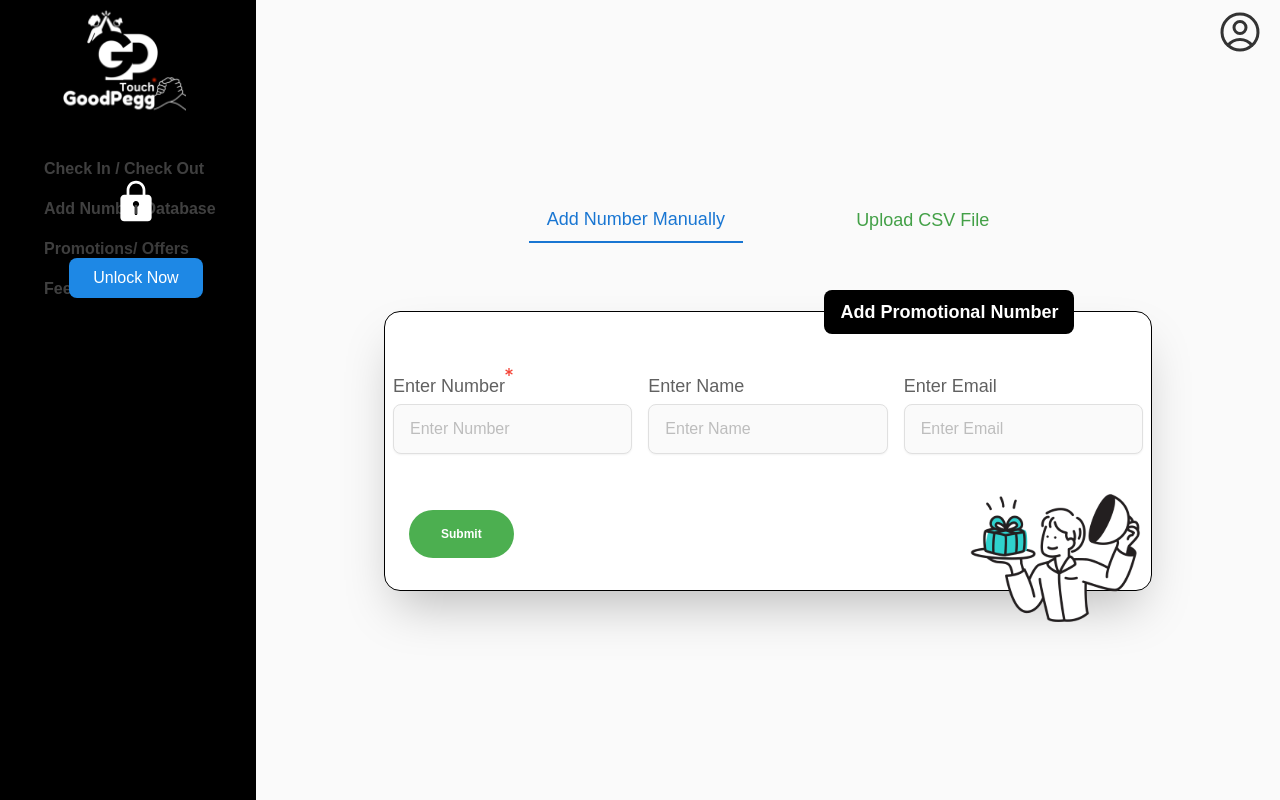
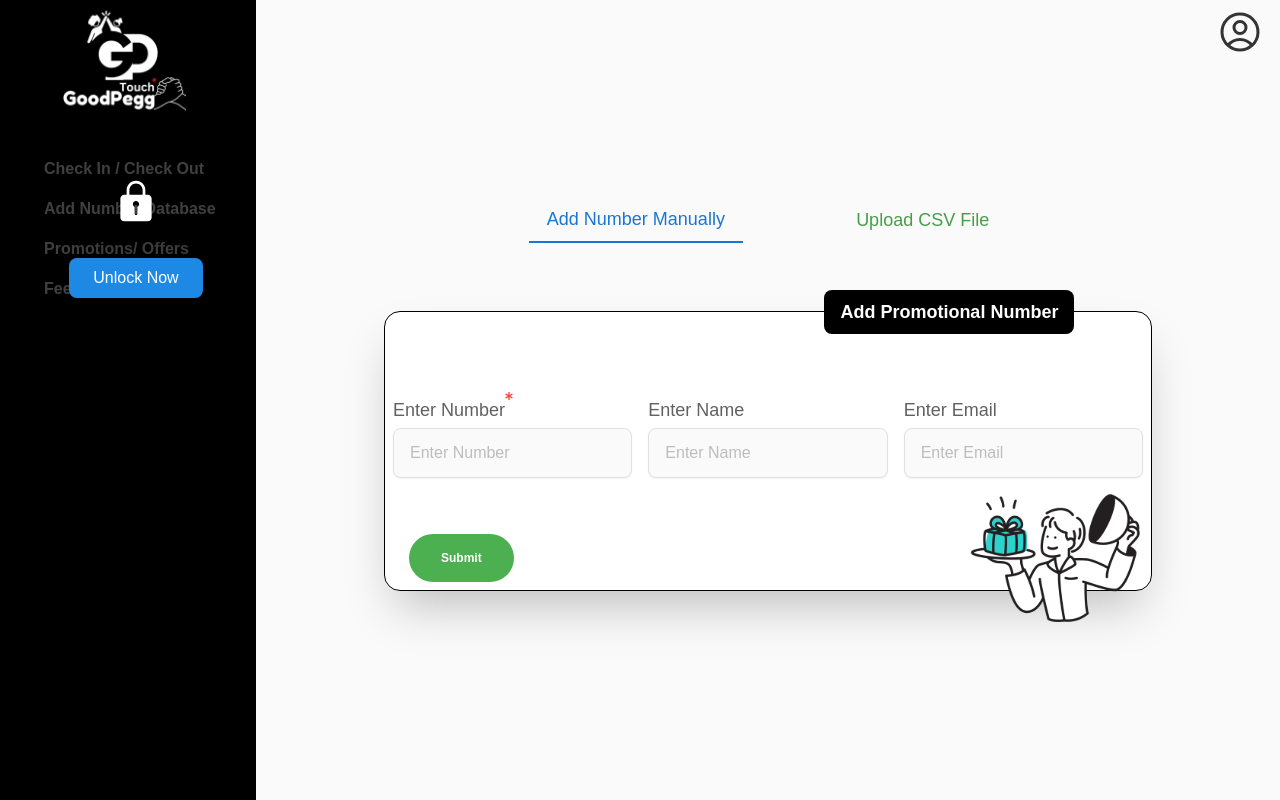
Before and after one commit to Dev-code457/hotel-messaging-tool, a Next.js app: page /AddNumber in a window 1280 px wide. Built offline with nearby package versions, Linux system fonts and the light colour scheme.

Commit message:
Initial Commmit

```diff
--- a/src/app/AddNumber/page.tsx
+++ b/src/app/AddNumber/page.tsx
@@ -227,7 +227,7 @@ function PromotionalNumber() {
 
           {!isChecked ? (
             <Section heading="Add Promotional Number" classnames="flex-col w-[75%] h-[35vh]">
-              <form onSubmit={handleSubmit} className="w-full">
+              <form onSubmit={handleSubmit} className="w-full -mb-6">
                 <div className="flex justify-center">
                   <div className="flex flex-col w-full p-2">
                     <div className="flex items-center space-x-4 w-full">
```
